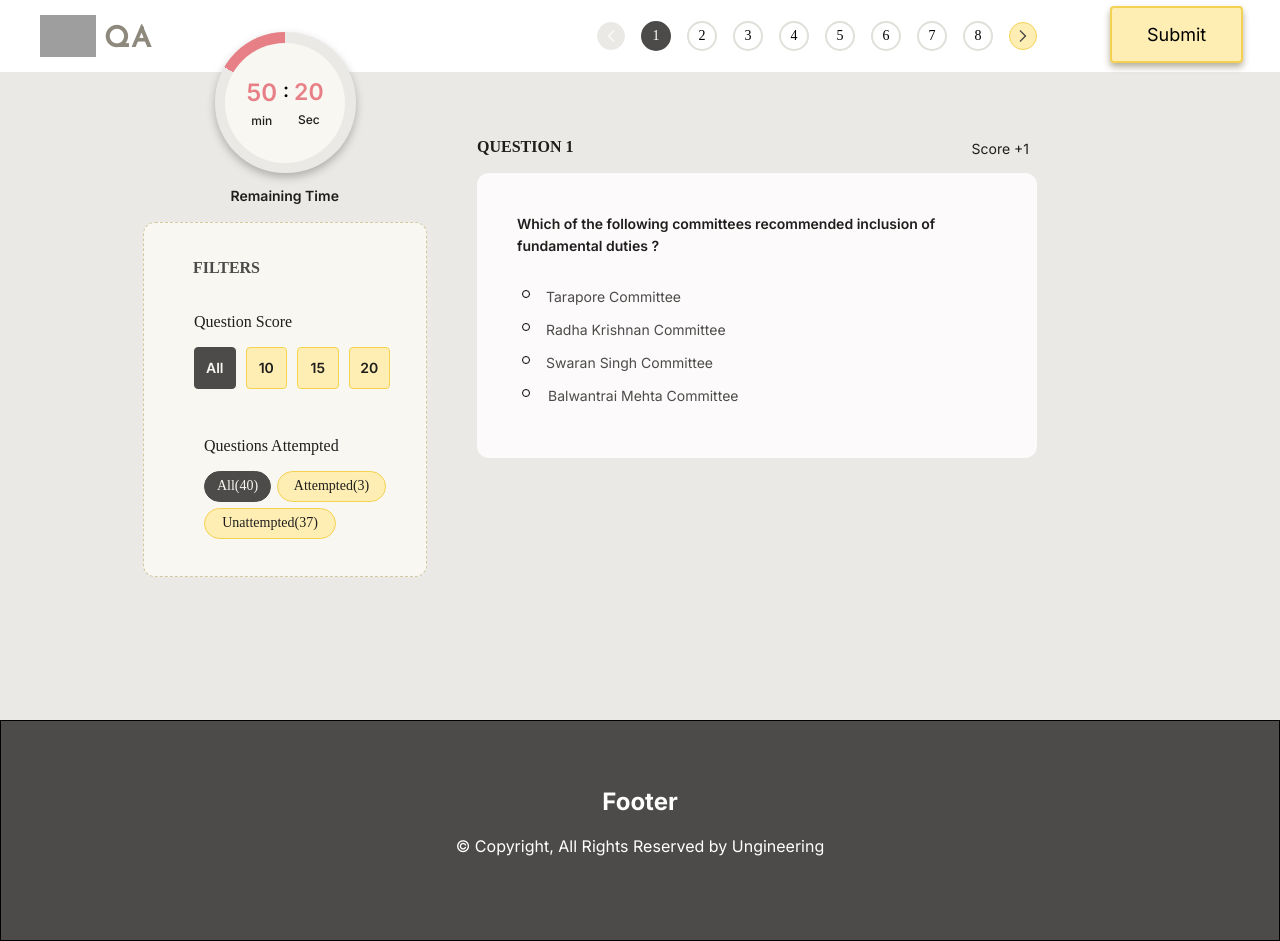
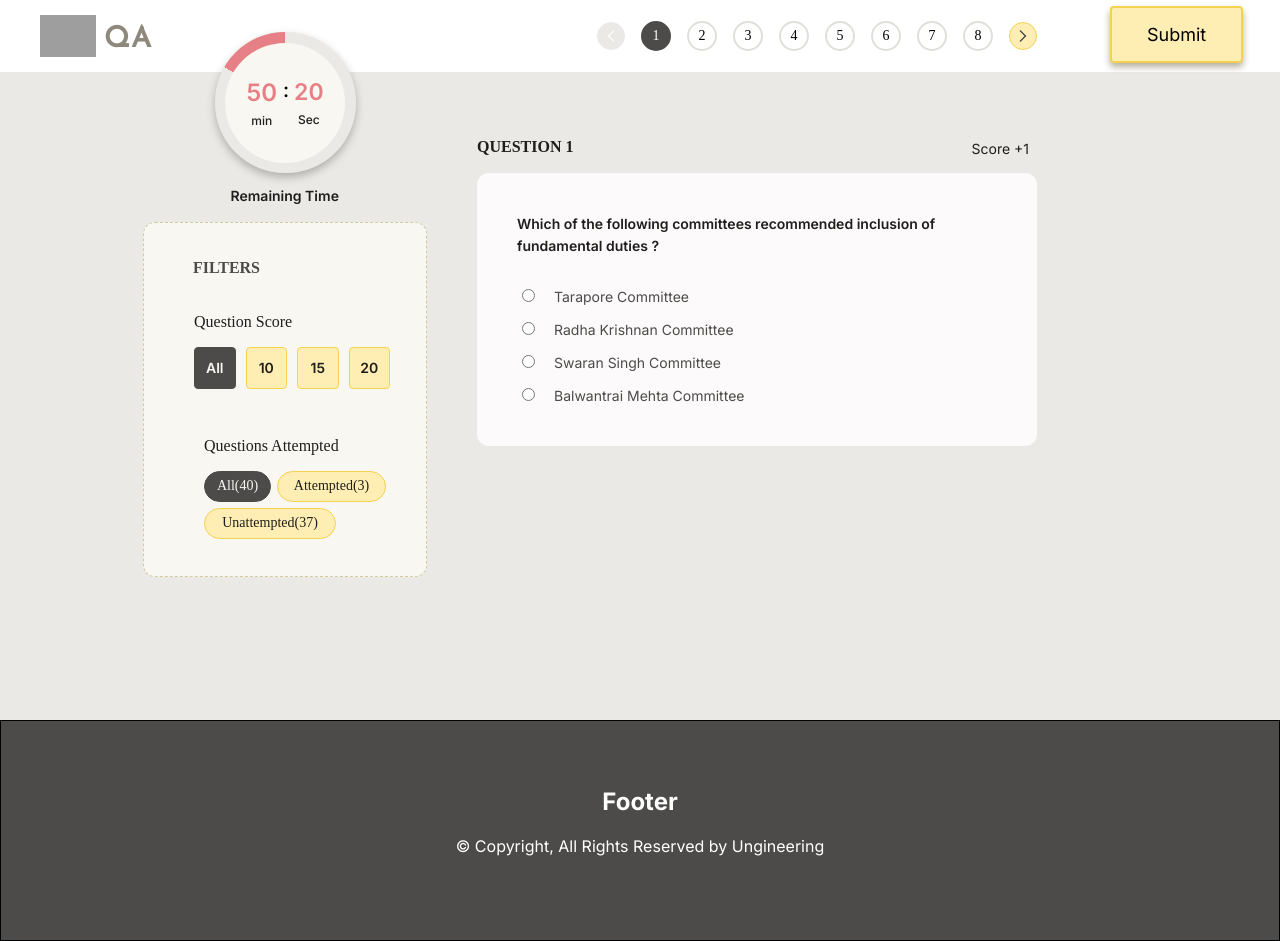
Before and after one commit to devika-2002/assessment_platform, a Next.js app: page /assessmentComponents in a window 1280 px wide. Built offline with nearby package versions, Linux system fonts and the light colour scheme; grey boxes are pictures that could not be loaded; a web font is replaced by a local one.

Commit message:
update UI code

```diff
--- a/app/assessmentComponents/Assessment.js
+++ b/app/assessmentComponents/Assessment.js
@@ -12,22 +12,27 @@ function Assessment() {
           <div className='mcq-que1'>Which of the following committees recommended inclusion of fundamental duties ?</div>
 
           <div className='mcq-option'>
-            <div className='option1'>
-              <div class="circle1"></div>
-              <div className='text-option-1'>Tarapore Committee</div>
+
+            <div>
+              <input type='radio' name='committee' value="Tarapore Committee" />
+              <label>Tarapore Committee</label>
             </div>
-            <div className='option2'>
-              <div class="circle2"></div>
-              <div className='text-option-2'>Radha Krishnan Committee </div>
+
+            <div className='opti-2'>
+              <input type='radio' name='committee' value="Radha Krishnan Committee" />
+              <label>Radha Krishnan Committee</label>
             </div>
-            <div className='option3'>
-              <div class="circle3"></div>
-              <div className='text-option-3'>Swaran Singh Committee </div>
+
+            <div className='opti-2'>
+              <input type='radio' name='committee' value="Swaran Singh Committee" />
+              <label>Swaran Singh Committee</label>
             </div>
-            <div className='option4'>
-              <div class="circle4"></div>
-              <div className='text-option-4'>Balwantrai Mehta Committee </div>
+
+            <div className='opti-2'>
+              <input type='radio' name='committee' value="Balwantrai Mehta Committee" />
+              <label>Balwantrai Mehta Committee</label>
             </div>
+
           </div>
         </div>
       </div>
--- a/app/assessmentComponents/assessment.css
+++ b/app/assessmentComponents/assessment.css
@@ -145,113 +145,20 @@ body {
 
 .mcq-option {
     width: 236px;
-    height: 132px;
     margin-top: 28px;
 }
 
-.option1 {
-    height: 21px;
-}
-
-.text-option-1 {
+label {
     color: #4C4B49;
     font-family: "Inter";
     font-size: 14px;
     font-weight: 400;
     line-height: 150%;
+    margin-left: 16px;
 }
 
-.circle1 {
-    border: 1px solid black;
-    float: left;
-    margin-right: 16px;
-    width: 8px;
-    height: 8px;
-    flex-shrink: 0;
-    fill: #F4D150;
-    border-radius: 50%;
-    margin-left: 5px;
-    margin-top: 4.5px;
-}
-
-.option2 {
+.opti-2 {
     margin-top: 12px;
-    height: 21px;
-}
-
-.text-option-2 {
-    color: #4C4B49;
-    font-family: "Inter";
-    font-size: 14px;
-    font-weight: 400;
-    line-height: 150%;
-}
-
-.circle2 {
-    border: 1px solid black;
-    float: left;
-    margin-right: 16px;
-    width: 8px;
-    height: 8px;
-    flex-shrink: 0;
-    fill: #F4D150;
-    border-radius: 50%;
-    margin-left: 5px;
-    margin-top: 4.5px;
-}
-
-
-.option3 {
-    margin-top: 12px;
-    height: 21px;
-}
-
-.text-option-3 {
-    color: #4C4B49;
-    font-family: "Inter";
-    font-size: 14px;
-    font-weight: 400;
-    line-height: 150%;
-}
-
-.circle3 {
-    border: 1px solid black;
-    float: left;
-    margin-right: 16px;
-    width: 8px;
-    height: 8px;
-    flex-shrink: 0;
-    fill: #F4D150;
-    border-radius: 50%;
-    margin-left: 5px;
-    margin-top: 4.5px;
-}
-
-.option4 {
-    margin-top: 12px;
-    height: 21px;
-}
-
-.text-option-4 {
-    color: #4C4B49;
-    font-family: "Inter";
-    font-size: 14px;
-    font-weight: 400;
-    line-height: 150%;
-}
-
-.circle4 {
-    border: 1px solid black;
-    float: left;
-    margin-right: 16px;
-    width: 8px;
-    height: 8px;
-    flex-shrink: 0;
-    fill: #F4D150;
-    border-radius: 50%;
-    margin-right: 18px;
-    margin-left: 5px;
-    margin-top: 4.5px;
 }
 
 .que-div2 {
```
